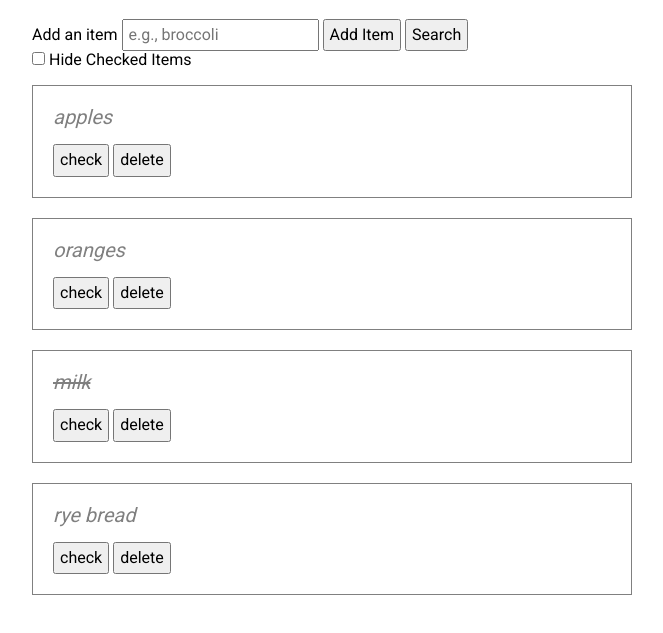
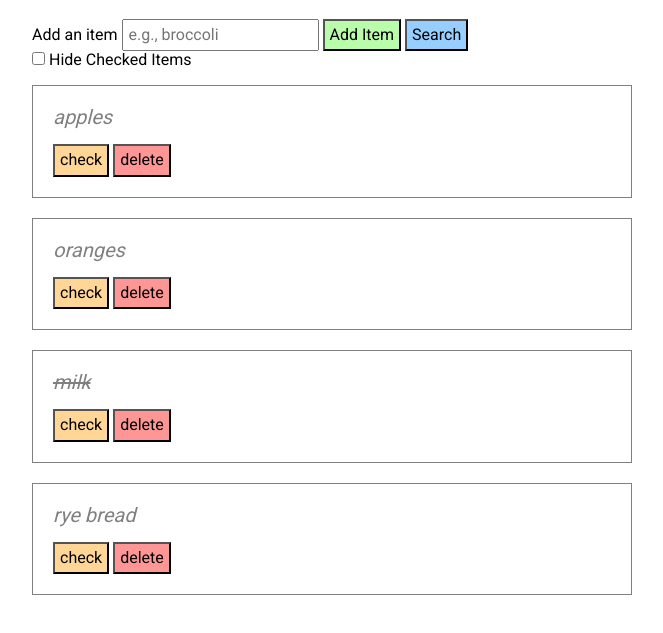
Before and after one commit to thinkful-ei19/victoria-day5-solo, a plain HTML site: page index.html in a window 1280 px wide. Shown: the part 61-694 px from the top of the page, without its empty margins (308-971 px from the left). Drawn offline with nearby package versions, Linux system fonts and the light colour scheme.

Commit message:
(style) added CSS

```diff
--- a/index.css
+++ b/index.css
@@ -45,3 +45,19 @@
   .shopping-item__checked {
     text-decoration: line-through;
   }
+
+  .shopping-item-add {
+    background-color: #b9fca9;
+  }
+
+  .shopping-item-search {
+    background-color: #96cfff;
+  }
+
+  .shopping-item-toggle {
+    background-color: #ffd696;
+  }
+
+  .shopping-item-delete {
+    background-color: #ff9696;
+  }
```
